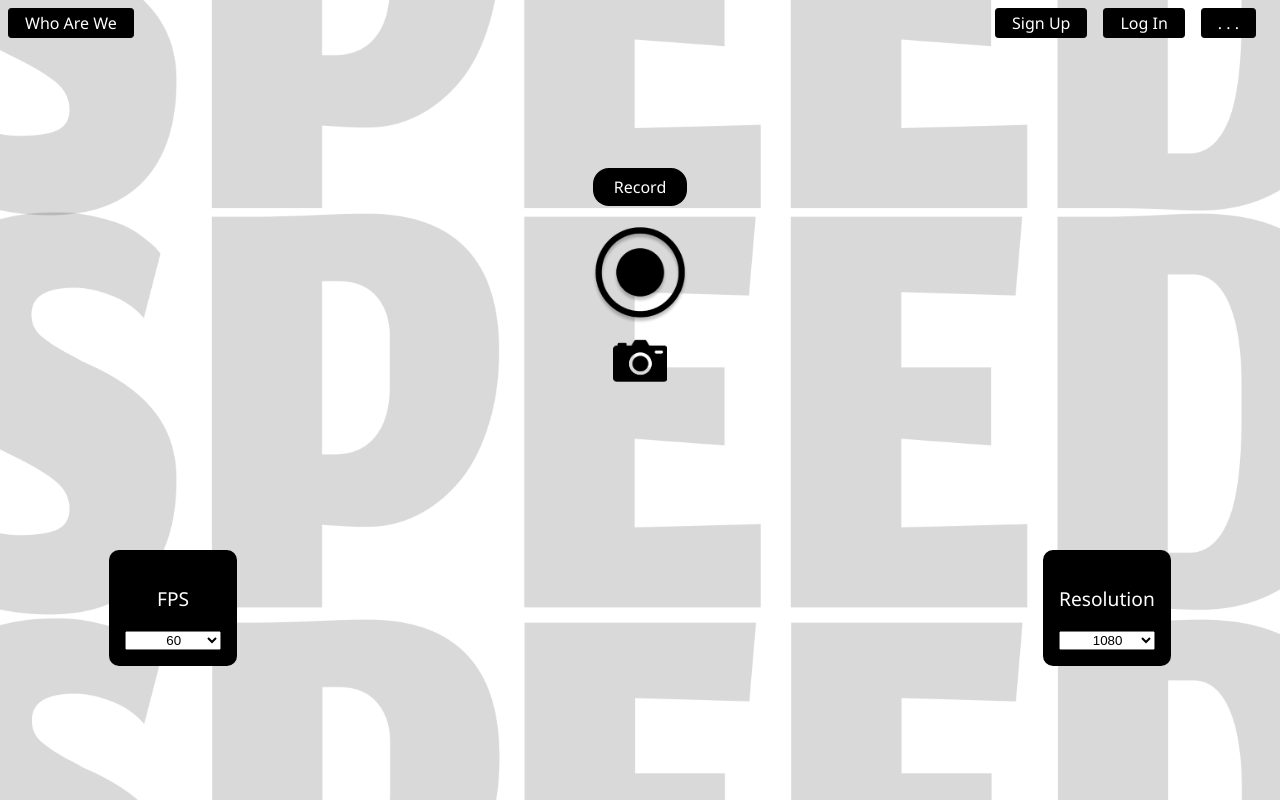
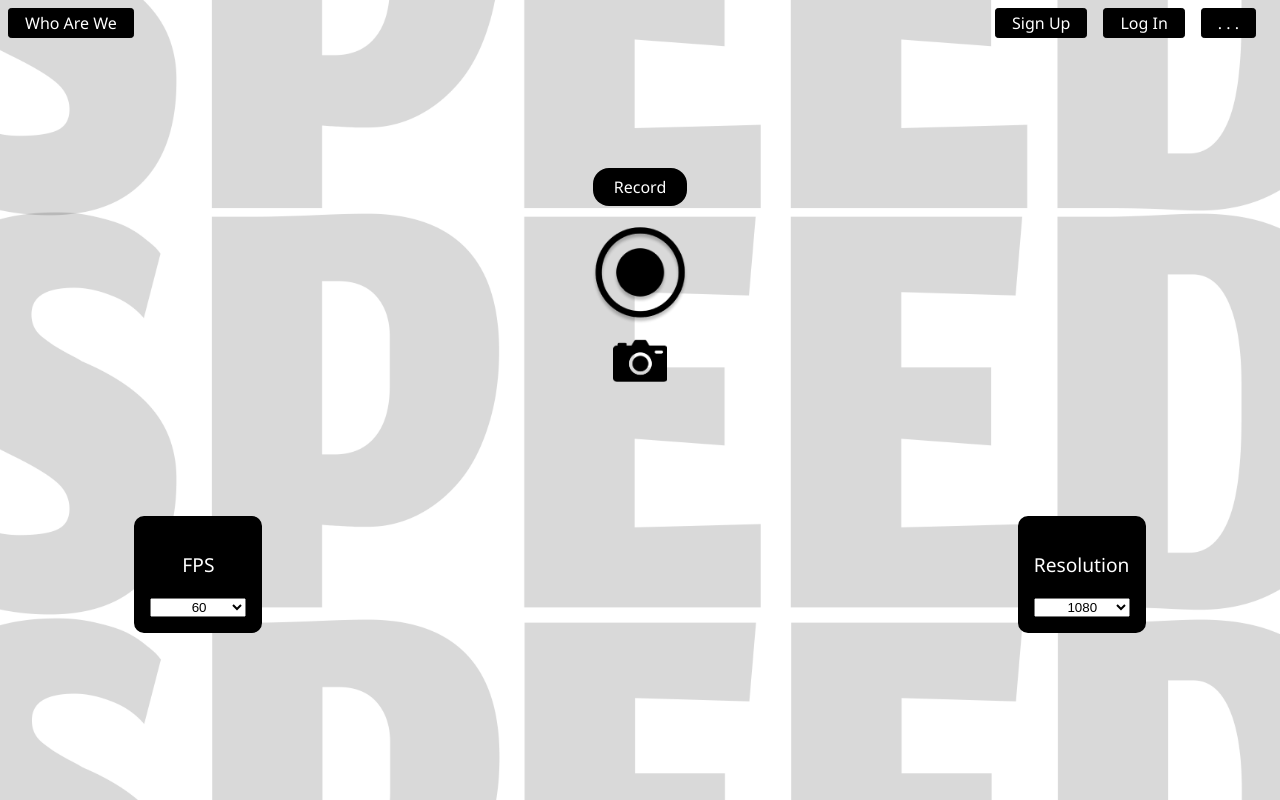
Before and after one commit to DevGiovanniLC/proyecto-ps, an Angular app: page / in a window 1280 px wide. Built offline with nearby package versions, Linux system fonts and the light colour scheme.

Commit message:
configure section margin fixed

```diff
--- a/src/app/record-button/record-button.component.css
+++ b/src/app/record-button/record-button.component.css
@@ -34,11 +34,10 @@ section {
 	flex-direction: row;
 	align-items: center;
 	justify-content: space-between;
-	margin-top: 10em;
+	margin: 10% 10%;
 }
 
 .configure-selector {
-	margin: 0 8%;
 	border: 1em solid #000000; /* Establece un borde sólido de 2px de ancho */
 	border-radius: 10px; /* Agrega esquinas redondeadas al botón */
 	background-color: #000000; /* Establece el color de fondo del botón */
```
